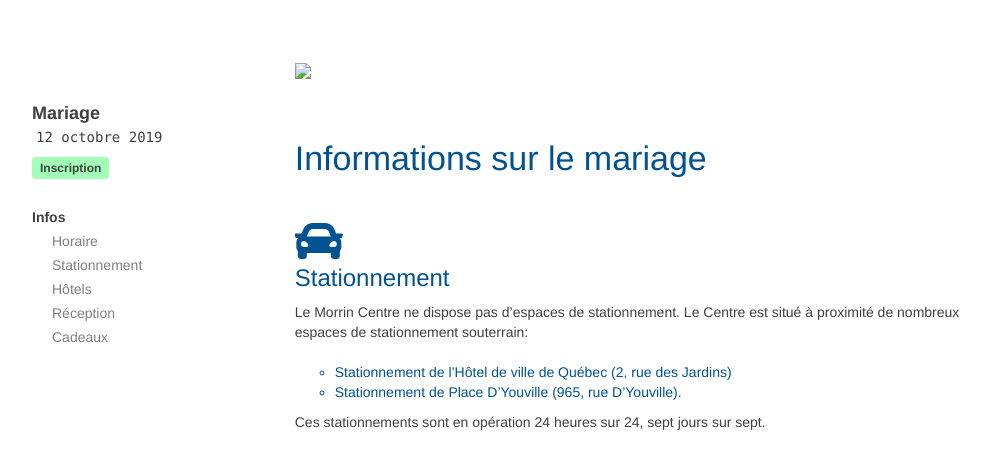
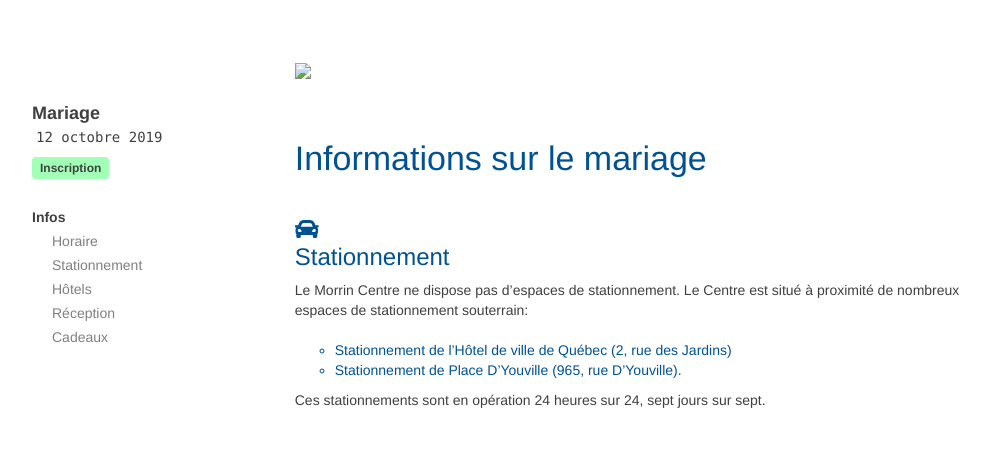
Before and after one commit to medsemarie/medsemarie.github.io, a Jekyll site: the page built from _documentation/Information/2_stationnement.md, in a window 1280 px wide. Shown: the top 469 px of the page, without its empty margins (64-1054 px from the left). Built offline with Jekyll 4.4.1, drawn with Linux system fonts in a browser that asks for light colours; nearby versions of some CDN libraries; library files that are not in the unit come from our copies.

Commit message:
Update 2_stationnement.md

```diff
--- a/_documentation/Information/2_stationnement.md
+++ b/_documentation/Information/2_stationnement.md
@@ -5,7 +5,7 @@ front: false
 permalink: /info/parking
 ---
 
-## <i class="fa fa-car fa-2x title-icon"></i> <br> {{page.title}}
+## <i class="fa fa-car title-icon"></i> <br> {{page.title}}
 
 Le Morrin Centre ne dispose pas d’espaces de stationnement. Le Centre est situé à proximité de nombreux espaces de stationnement souterrain:
 
```
